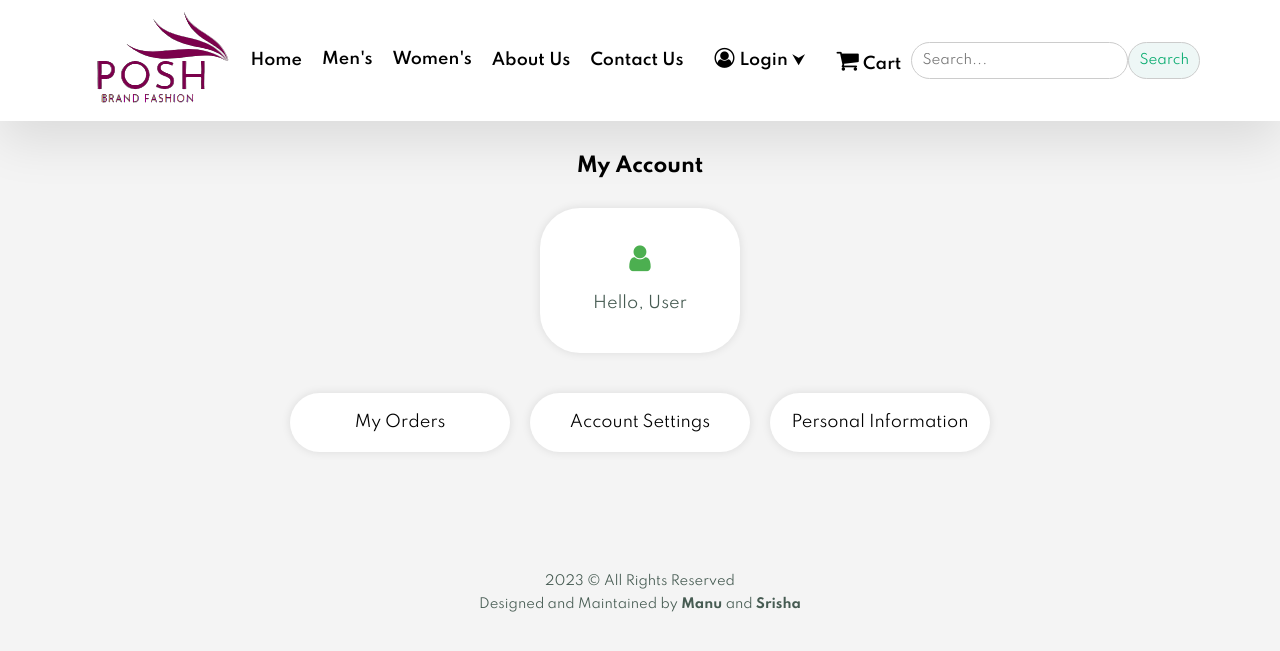
After one commit to Manukl535/Ecommerce-website, a PHP site: page /account.php in a window 1280 px wide. The commit adds this page. Shown: the top 651 px of the page. Run offline with PHP 8.4, Linux system fonts and the light colour scheme.

Commit message:
New db updated

```diff
--- /dev/null
+++ b/account.php
@@ -0,0 +1,38 @@
+<!DOCTYPE html>
+<html>
+<head>
+  <title>User Profile</title>
+  <meta name='viewport' content='width=device-width, initial-scale=1'>
+
+  <link rel="stylesheet" href="account_styles.css">
+  <style>
+    </style>
+</head>
+<body>
+  <html><body>
+
+    <?php include_once("includes/head.html"); ?>
+
+  <h3>My Account</h3>
+  <div class="acct-container">
+    <div class="acct-userbox">
+      <p><i style="font-size:30px; color: #4CAF50"  class="fa">&#xf007;</i></p>
+      <p>Hello, User</p>
+    </div>
+  </div>
+  <div class="acct-container">
+    <a href="#"><div class="acct-box">My Orders</div></a>
+    <a href="#"><div class="acct-box">Account Settings</div></a>
+    <a href="#"><div class="acct-box">Personal Information</div></a>
+  </div>
+
+
+        <br><br><br><br>
+
+  <footer class="section-p1">
+  <div class="copyright">
+        <p>2023 &#169; All Rights Reserved</p><p>Designed and Maintained by <b>Manu </b>and <b>Srisha</b></p>
+    </div>
+  </footer>
+</body>
+</html>
--- /dev/null
+++ b/account_styles.css
@@ -0,0 +1,52 @@
+body {
+  font-family: Arial, sans-serif;
+  background-color: #f4f4f4;
+  margin: 0;
+  padding: 0;
+}
+
+  h3 {
+    text-align: center;
+    margin-top: 20px;
+  }
+
+  .acct-container {
+    display: flex;
+    flex-wrap: wrap;
+    justify-content: center;
+    margin: 20px 0;
+    text-decoration: none;
+  }
+
+  .acct-userbox {
+    width: 200px;
+    background-color: #fff;
+    margin: 10px;
+    padding: 20px;
+    text-align: center;
+    box-shadow: 0 0 10px rgba(0, 0, 0, 0.1);
+    border-radius: 40px;
+
+  }
+
+  .acct-box {
+    width: 220px;
+    background-color: #fff;
+    margin: 10px;
+    padding: 20px;
+    text-align: center;
+    box-shadow: 0 0 10px rgba(0, 0, 0, 0.1);
+    border-radius: 40px;
+
+  }
+
+  .acct-box p {
+    font-size: 18px;
+  }
+
+
+
+  .acct-container a {
+    text-decoration: none;
+    color: inherit;
+  }
--- a/login.php
+++ b/login.php
@@ -40,7 +40,7 @@ if ($result->num_rows > 0) {
     $username = $_SESSION['username'];
     echo "Username: $username<br>";
     // Redirect to the index page
-    header("Location: index.php");
+    header("Location: account.php");
     exit;
 } else {
     $message = "Invalid Username or Password";
--- a/shop2.php
+++ b/shop2.php
@@ -132,8 +132,8 @@
            <!-- Pagination -->
            <div class="pagination">
             <a href="shop.php">&laquo;</a>
-            <a class="active" href="shop.php">1</a>
-            <a class="" href="shop2.php">2</a>
+            <a class="" href="shop.php">1</a>
+            <a class="active" href="shop2.php">2</a>
             <a href="#"> . . .</a>
 
 
--- a/specoff.html
+++ b/specoff.html
@@ -72,7 +72,7 @@
 
                 <p><strong>  3. Exclusive Online Perks:</strong>🌐 Embrace the convenience of online shopping with our exclusive online perks. Use code ONLINE15 at checkout for an extra 15% off your order. Enjoy doorstep delivery and hassle-free returns. It's the perfect time to treat yourself or find that ideal gift for a loved one. Seize the opportunity to experience the joy of great finds and exceptional savings - start browsing our special offers today!</p>
           </strr>
-         <center><a href="shop.html"><button style="font-size:20px;width: fit-content;" ><i style="color: gold" class="fa fa-bolt"></i> <b>Shop Now</b></button></a>
+         <center><a href="shop.php"><button style="font-size:20px;width: fit-content;" ><i style="color: gold" class="fa fa-bolt"></i> <b>Shop Now</b></button></a>
          </center></section>
     </div>
 </body>
```
Also changed, not shown: Database/usersdb.sql (+90 -27 lines), orders.html (added, +65 -0 lines), test.html (+90 -7 lines).
